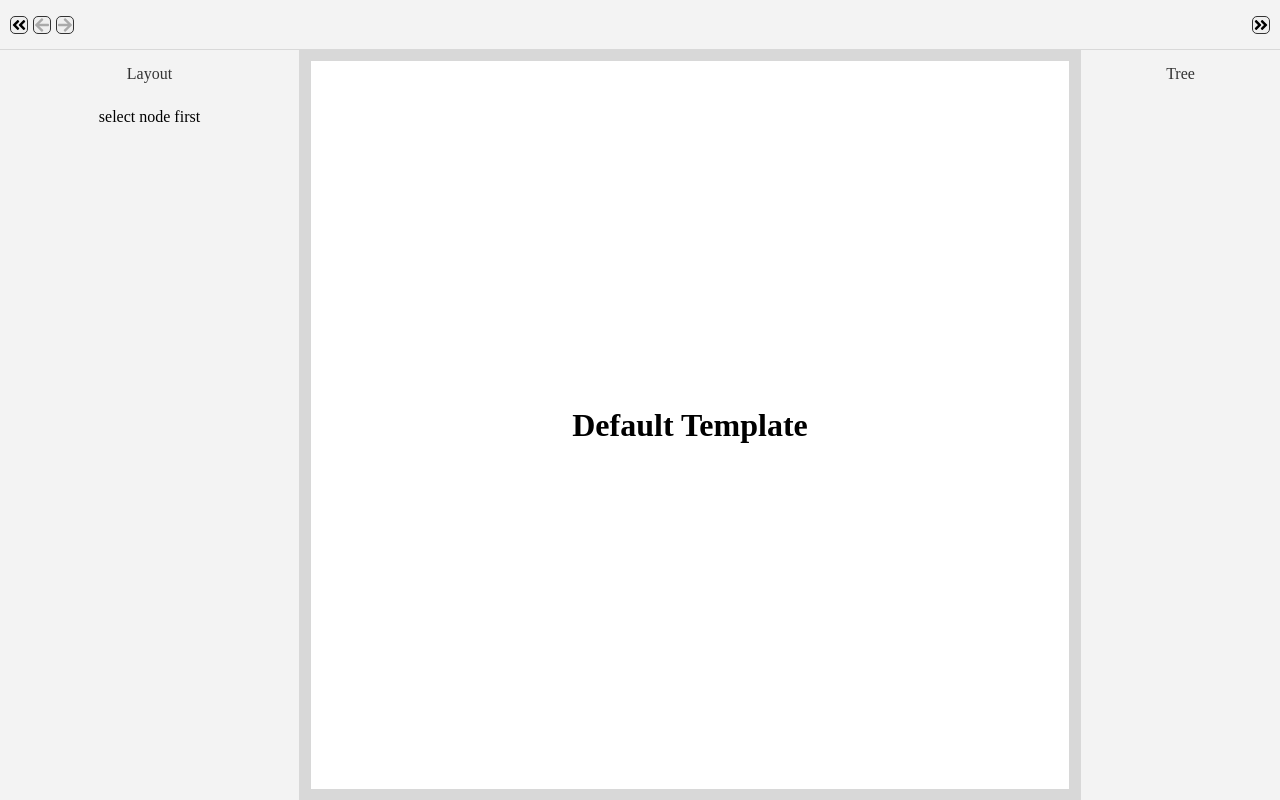
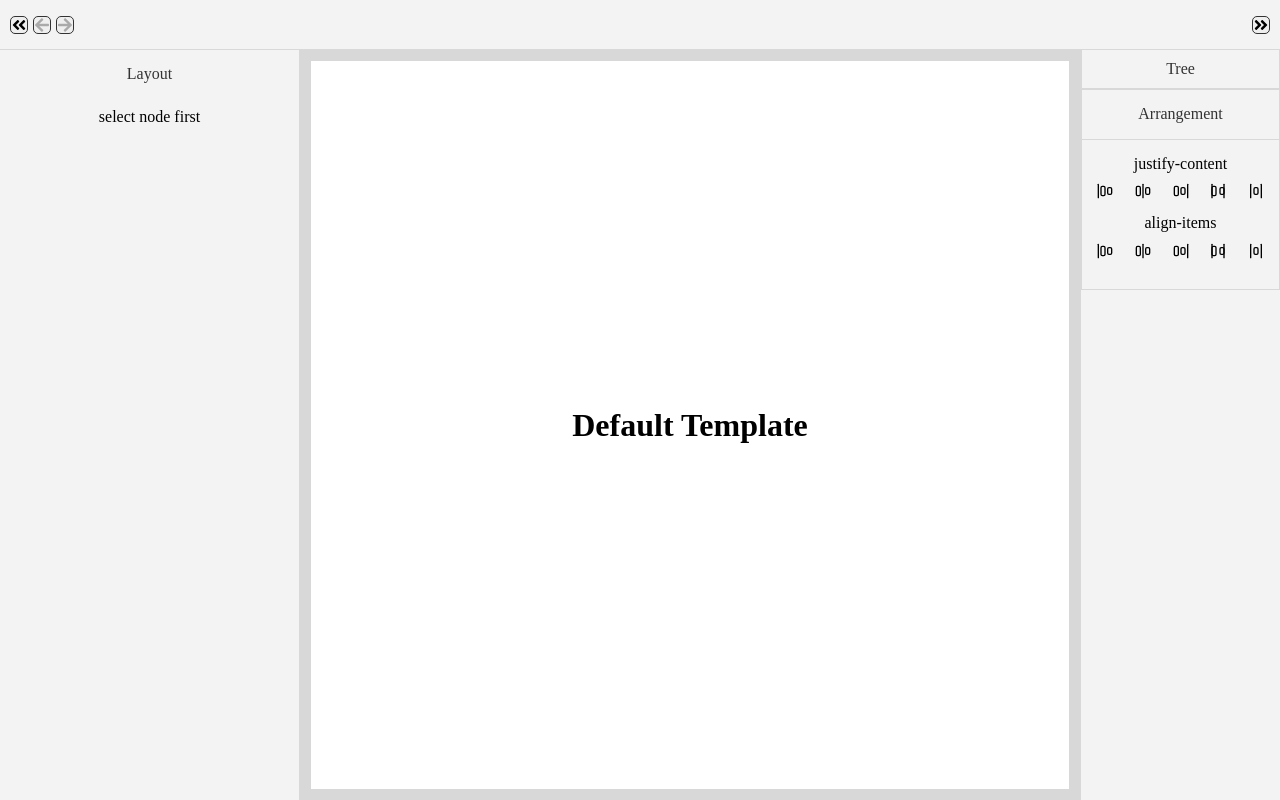
Before and after one commit to jasonlinkai/web-editor, a React (Create React App) app: page / in a window 1280 px wide. Built offline with nearby package versions, Linux system fonts and the light colour scheme.

Commit message:
feat: arrangement panel

```diff
--- a/src/WebEditor/LeftDrawer/StyleEditor/StyleEditor.module.scss
+++ b/src/WebEditor/LeftDrawer/StyleEditor/StyleEditor.module.scss
@@ -8,7 +8,7 @@
   display: flex;
   justify-content: center;
   align-items: center;
-  margin-bottom: 25px;
+  margin-bottom: $gap5;
   color: $text;
 }
 .styleEditorFormItem {
@@ -16,7 +16,7 @@
   flex-direction: row;
   justify-content: space-between;
   align-items: center;
-  margin-bottom: 20px;
+  margin-bottom: $gap4;
 }
 .styleEditorForm {
   height: 85vh;
--- /dev/null
+++ b/src/WebEditor/RightDrawer/ArrangementPanel/ArrangementPanel.module.scss
@@ -0,0 +1,38 @@
+@import "../../../variables";
+
+.arrangementPanel {
+  border: 1px solid $panel-border;
+  border-top: 0px;
+}
+
+.arrangementPanelTitle {
+  display: flex;
+  justify-content: center;
+  align-items: center;
+  padding-top: $gap3;
+  padding-bottom: $gap3;
+  color: $text;
+  border-bottom: 1px solid $panel-border;
+}
+
+.arrangementPanelArea {
+  padding: $gap3;
+}
+
+.arrangementPanelItem {
+  display: flex;
+  flex-direction: column;
+  align-items: center;
+}
+
+.arrangementPanelItemLabel {
+  margin-bottom: $gap2;
+}
+
+.arrangementPanelItemButtonGroup {
+  display: flex;
+  width: 100%;
+  justify-content: space-between;
+  align-items: center;
+  margin-bottom: $gap3;
+}
--- /dev/null
+++ b/src/WebEditor/RightDrawer/ArrangementPanel/ArrangementPanel.module.scss.d.ts
@@ -0,0 +1,6 @@
+export declare const arrangementPanel: string;
+export declare const arrangementPanelArea: string;
+export declare const arrangementPanelItem: string;
+export declare const arrangementPanelItemButtonGroup: string;
+export declare const arrangementPanelItemLabel: string;
+export declare const arrangementPanelTitle: string;
--- /dev/null
+++ b/src/WebEditor/RightDrawer/ArrangementPanel/index.tsx
@@ -0,0 +1,47 @@
+import styles from "./ArrangementPanel.module.scss";
+import { observer } from "mobx-react-lite";
+import { useStores } from "../../../mobx/useMobxStateTreeStores";
+import {
+  LuAlignHorizontalJustifyStart,
+  LuAlignHorizontalJustifyCenter,
+  LuAlignHorizontalJustifyEnd,
+  LuAlignHorizontalSpaceBetween,
+  LuAlignHorizontalSpaceAround,
+} from "react-icons/lu";
+
+const ArrangementPanel = observer(() => {
+  const { editor } = useStores();
+  return (
+    <div className={styles.arrangementPanel}>
+      <div className={styles.arrangementPanelTitle}>Arrangement</div>
+      <div className={styles.arrangementPanelArea}>
+        <div className={styles.arrangementPanelItem}>
+          <label className={styles.arrangementPanelItemLabel}>
+            justify-content
+          </label>
+          <div className={styles.arrangementPanelItemButtonGroup}>
+            <LuAlignHorizontalJustifyStart />
+            <LuAlignHorizontalJustifyCenter />
+            <LuAlignHorizontalJustifyEnd />
+            <LuAlignHorizontalSpaceBetween />
+            <LuAlignHorizontalSpaceAround />
+          </div>
+        </div>
+        <div className={styles.arrangementPanelItem}>
+          <label className={styles.arrangementPanelItemLabel}>
+            align-items
+          </label>
+          <div className={styles.arrangementPanelItemButtonGroup}>
+            <LuAlignHorizontalJustifyStart />
+            <LuAlignHorizontalJustifyCenter />
+            <LuAlignHorizontalJustifyEnd />
+            <LuAlignHorizontalSpaceBetween />
+            <LuAlignHorizontalSpaceAround />
+          </div>
+        </div>
+      </div>
+    </div>
+  );
+});
+
+export default ArrangementPanel;
--- a/src/WebEditor/RightDrawer/AstTagTreePanel/AstTagTreePanel.module.scss
+++ b/src/WebEditor/RightDrawer/AstTagTreePanel/AstTagTreePanel.module.scss
@@ -1,15 +1,22 @@
 @import "../../../variables";
 
 .astTreePanel {
-  padding: 15px;
+  border: 1px solid $panel-border;
+  border-top: 0px;
 }
 
 .astTreePanelTitle {
   display: flex;
   justify-content: center;
   align-items: center;
-  margin-bottom: 5px;
+  padding-top: $gap2;
+  padding-bottom: $gap2;
   color: $text;
+  border-bottom: 1px solid $panel-border;
+}
+
+.astTreePanelArea {
+  padding: $gap2;
 }
 
 .astTreePanelItem {
--- a/src/WebEditor/RightDrawer/AstTagTreePanel/AstTagTreePanel.module.scss.d.ts
+++ b/src/WebEditor/RightDrawer/AstTagTreePanel/AstTagTreePanel.module.scss.d.ts
@@ -1,4 +1,5 @@
 export declare const astTreePanel: string;
+export declare const astTreePanelArea: string;
 export declare const astTreePanelItem: string;
 export declare const astTreePanelItemContent: string;
 export declare const astTreePanelItemContentSelected: string;
--- a/src/WebEditor/RightDrawer/AstTagTreePanel/index.tsx
+++ b/src/WebEditor/RightDrawer/AstTagTreePanel/index.tsx
@@ -75,7 +75,11 @@ const AstTagTreePanel = observer(() => {
   return (
     <div className={styles.astTreePanel}>
       <div className={styles.astTreePanelTitle}>Tree</div>
-      {editor.selectedAstNode && <AstTagTree node={editor.selectedAstNode} />}
+      {editor.selectedAstNode && (
+        <div className={styles.astTreePanelArea}>
+          <AstTagTree node={editor.selectedAstNode} />
+        </div>
+      )}
     </div>
   );
 });
--- a/src/WebEditor/RightDrawer/index.tsx
+++ b/src/WebEditor/RightDrawer/index.tsx
@@ -3,6 +3,7 @@ import clsx from "clsx";
 import { observer } from "mobx-react-lite";
 import { useStores } from "../../mobx/useMobxStateTreeStores";
 import AstTagTreePanel from "./AstTagTreePanel";
+import ArrangementPanel from "./ArrangementPanel";
 
 const RightDrawer: React.FC = observer(() => {
   const { editor } = useStores();
@@ -17,6 +18,7 @@ const RightDrawer: React.FC = observer(() => {
       ])}
     >
       <AstTagTreePanel />
+      <ArrangementPanel />
     </div>
   );
 });
--- a/src/_variables.scss
+++ b/src/_variables.scss
@@ -3,3 +3,10 @@ $panel-bg: #f3f3f3;
 $panel-border: #d8d8d8;
 $label: #5100ff;
 $text: #333;
+
+// gap
+$gap1: 5px;
+$gap2: 10px;
+$gap3: 15px;
+$gap4: 20px;
+$gap5: 25px;
```
